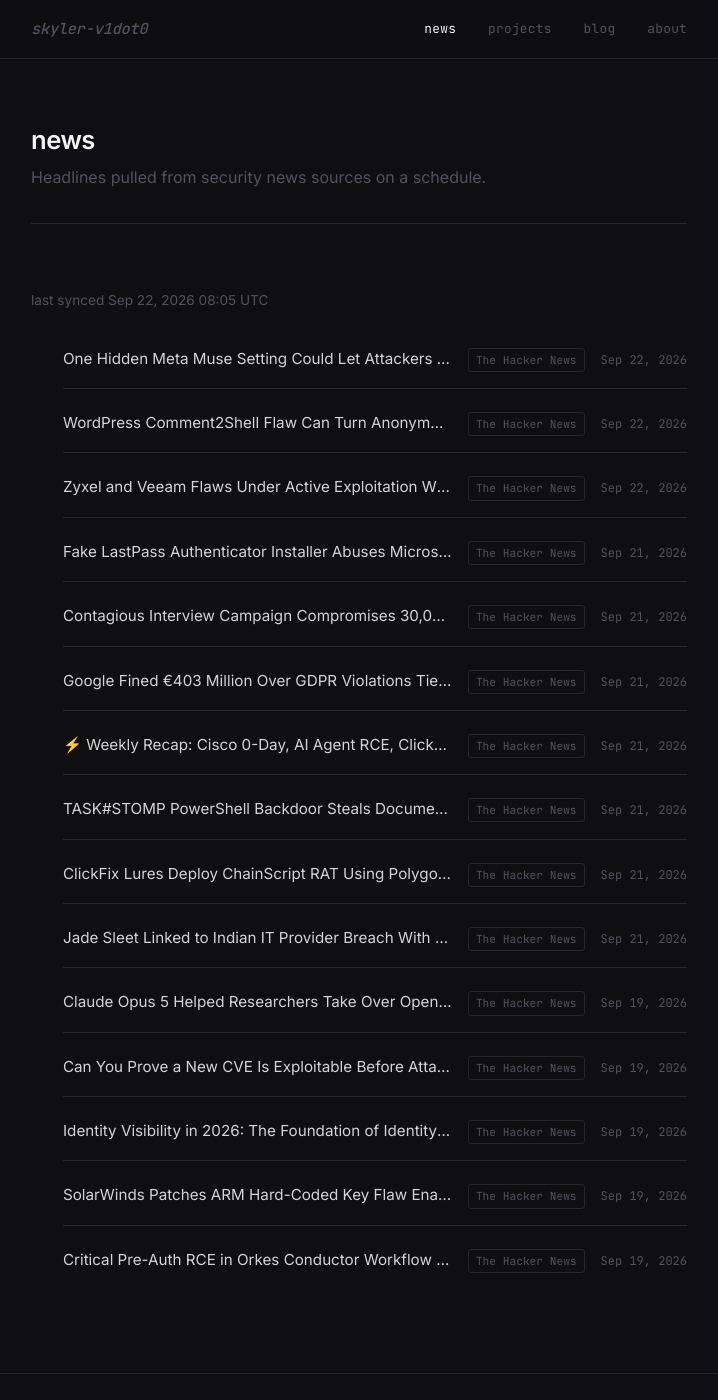
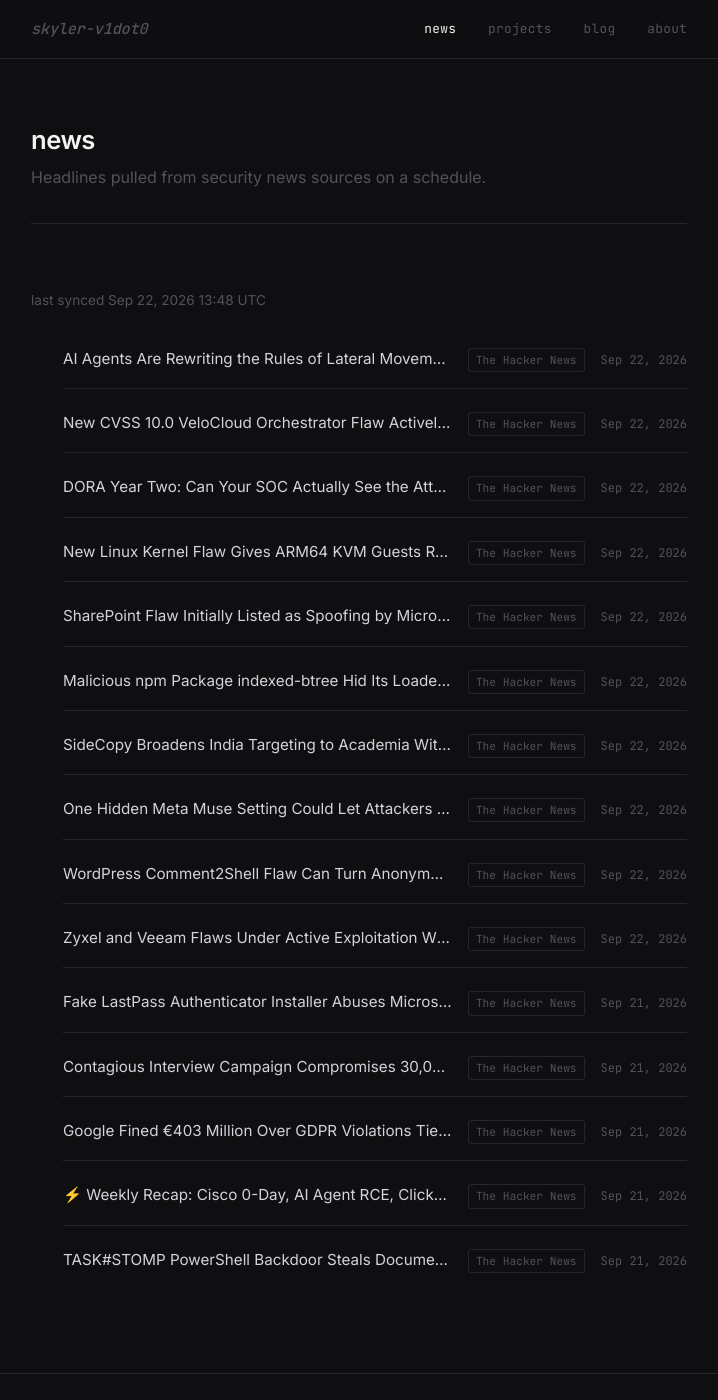
Before and after one commit to skyler-v1dot0/personal-site, a Jekyll site: the page built from news.html, in a window 1280 px wide and 1400 px high. Shown: the whole window, without its empty margins (281-999 px from the left). Built offline with Jekyll 4.4.1, drawn with Linux system fonts in a browser that asks for light colours.

Commit message:
chore: sync news feed [skip ci]

```diff
--- a/_data/news.yml
+++ b/_data/news.yml
@@ -1,6 +1,37 @@
 ---
-updated_at: '2026-09-22T08:05:56Z'
+updated_at: '2026-09-22T13:48:25Z'
 items:
+- title: AI Agents Are Rewriting the Rules of Lateral Movement
+  url: https://thehackernews.com/2026/09/ai-agents-are-rewriting-rules-of.html
+  source: The Hacker News
+  published: '2026-09-22T12:30:00Z'
+- title: New CVSS 10.0 VeloCloud Orchestrator Flaw Actively Exploited in Certificate-Based
+    Setups
+  url: https://thehackernews.com/2026/09/new-cvss-100-velocloud-orchestrator.html
+  source: The Hacker News
+  published: '2026-09-22T12:29:00Z'
+- title: 'DORA Year Two: Can Your SOC Actually See the Attack?'
+  url: https://thehackernews.com/2026/09/dora-year-two-can-your-soc-actually-see.html
+  source: The Hacker News
+  published: '2026-09-22T11:45:00Z'
+- title: New Linux Kernel Flaw Gives ARM64 KVM Guests Read-Write Access to Host Memory
+  url: https://thehackernews.com/2026/09/new-linux-kernel-flaw-gives-arm64-kvm.html
+  source: The Hacker News
+  published: '2026-09-22T11:38:40Z'
+- title: SharePoint Flaw Initially Listed as Spoofing by Microsoft Enables Authenticated
+    RCE
+  url: https://thehackernews.com/2026/09/sharepoint-flaw-initially-listed-as.html
+  source: The Hacker News
+  published: '2026-09-22T11:17:41Z'
+- title: Malicious npm Package indexed-btree Hid Its Loader in Runtime Code Before
+    Removal
+  url: https://thehackernews.com/2026/09/malicious-npm-package-indexed-btree-hid.html
+  source: The Hacker News
+  published: '2026-09-22T09:38:18Z'
+- title: SideCopy Broadens India Targeting to Academia With ReverseRAT Spear-Phishing
+  url: https://thehackernews.com/2026/09/sidecopy-broadens-india-targeting-to.html
+  source: The Hacker News
+  published: '2026-09-22T07:52:03Z'
 - title: One Hidden Meta Muse Setting Could Let Attackers Turn the AI Assistant Into
     a Backdoor
   url: https://thehackernews.com/2026/09/one-hidden-meta-muse-setting-could-let.html
@@ -39,35 +70,3 @@ items:
   url: https://thehackernews.com/2026/09/taskstomp-powershell-backdoor-steals.html
   source: The Hacker News
   published: '2026-09-21T14:15:40Z'
-- title: ClickFix Lures Deploy ChainScript RAT Using Polygon to Rotate C2 Infrastructure
-  url: https://thehackernews.com/2026/09/clickfix-lures-deploy-chainscript-rat.html
-  source: The Hacker News
-  published: '2026-09-21T08:39:38Z'
-- title: Jade Sleet Linked to Indian IT Provider Breach With FLATROOF and ROOFDECK
-    Backdoors
-  url: https://thehackernews.com/2026/09/jade-sleet-linked-to-indian-it-provider.html
-  source: The Hacker News
-  published: '2026-09-21T06:06:44Z'
-- title: Claude Opus 5 Helped Researchers Take Over OpenAI Staff Accounts via Chained
-    Flaws
-  url: https://thehackernews.com/2026/09/claude-opus-5-helped-researchers-take.html
-  source: The Hacker News
-  published: '2026-09-19T18:36:53Z'
-- title: Can You Prove a New CVE Is Exploitable Before Attackers Do? Learn How in
-    This Webinar
-  url: https://thehackernews.com/2026/09/can-you-prove-new-cve-is-exploitable.html
-  source: The Hacker News
-  published: '2026-09-19T13:28:48Z'
-- title: 'Identity Visibility in 2026: The Foundation of Identity Security'
-  url: https://thehackernews.com/2026/09/identity-visibility-in-2026-foundation.html
-  source: The Hacker News
-  published: '2026-09-19T13:28:41Z'
-- title: SolarWinds Patches ARM Hard-Coded Key Flaw Enabling Unauthenticated RCE
-  url: https://thehackernews.com/2026/09/solarwinds-patches-arm-hard-coded-key.html
-  source: The Hacker News
-  published: '2026-09-19T09:31:17Z'
-- title: Critical Pre-Auth RCE in Orkes Conductor Workflow Platform Exploited in the
-    Wild
-  url: https://thehackernews.com/2026/09/critical-pre-auth-rce-in-orkes.html
-  source: The Hacker News
-  published: '2026-09-19T08:18:54Z'
```
